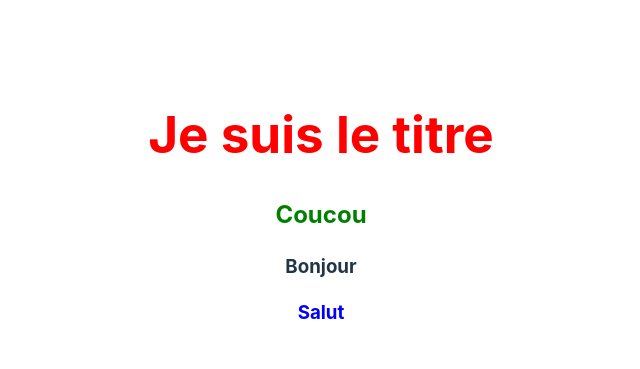
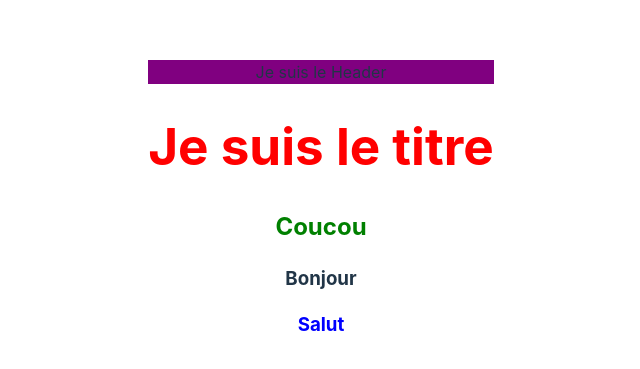
Before and after one commit to TomRoberto/git-github-andromeda24, a React (Vite) app: page / in a window 1280 px wide. Shown: the part 191-560 px from the top of the page, without its empty margins (319-959 px from the left). Built offline with nearby package versions, Linux system fonts and the light colour scheme.

Commit message:
added Header comp

```diff
--- a/src/App.jsx
+++ b/src/App.jsx
@@ -1,9 +1,11 @@
 import "./App.css";
+import Header from "./components/Header";
 
 function App() {
   console.log("hello");
   return (
     <>
+      <Header />
       <h1 style={{ color: "red" }}>Je suis le titre</h1>
       <h2 style={{ color: "green" }}>Coucou</h2>
       <h3>Bonjour</h3>
--- /dev/null
+++ b/src/components/Header.jsx
@@ -0,0 +1,7 @@
+const Header = () => {
+  return (
+    <header style={{ backgroundColor: "purple" }}>Je suis le Header</header>
+  );
+};
+
+export default Header;
```
